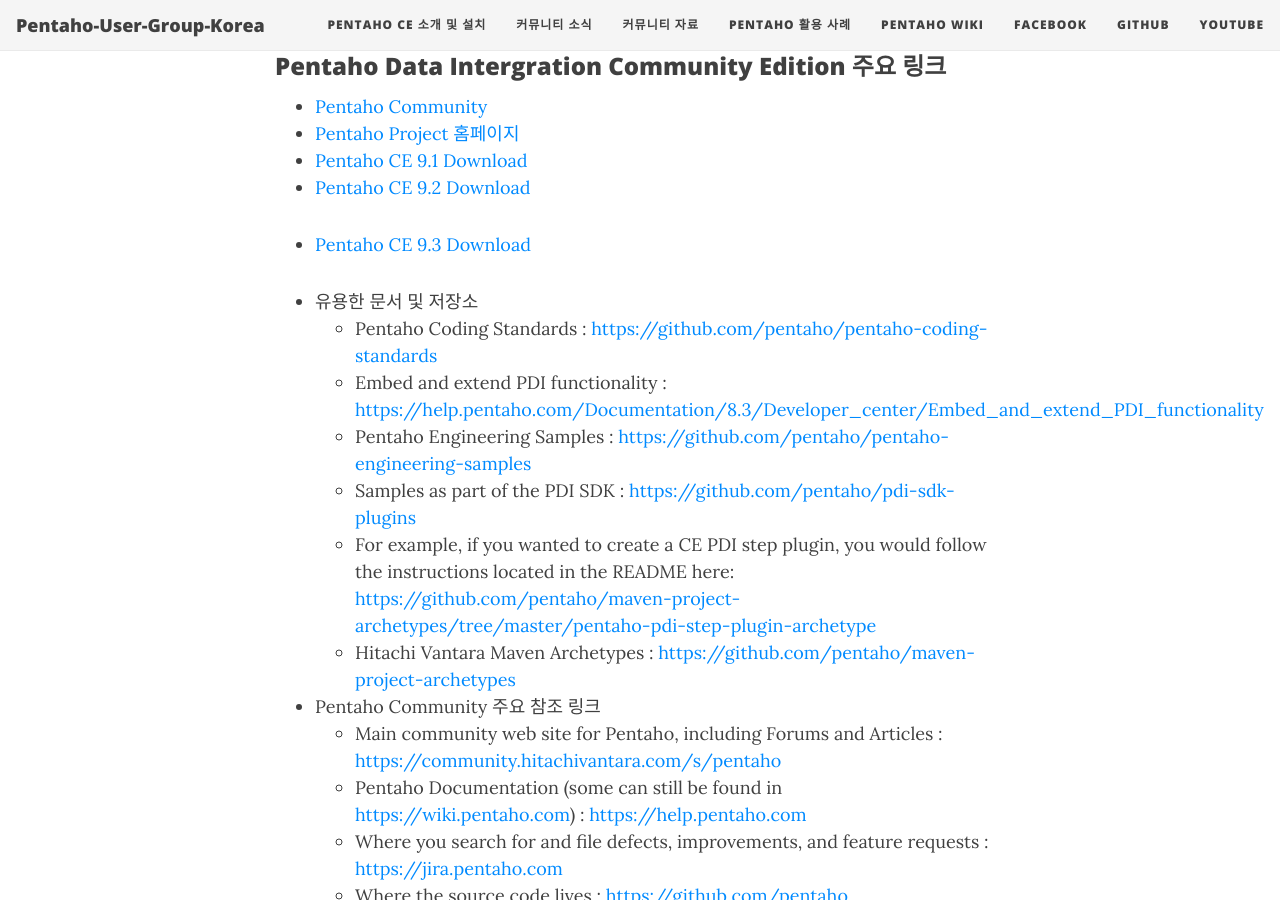
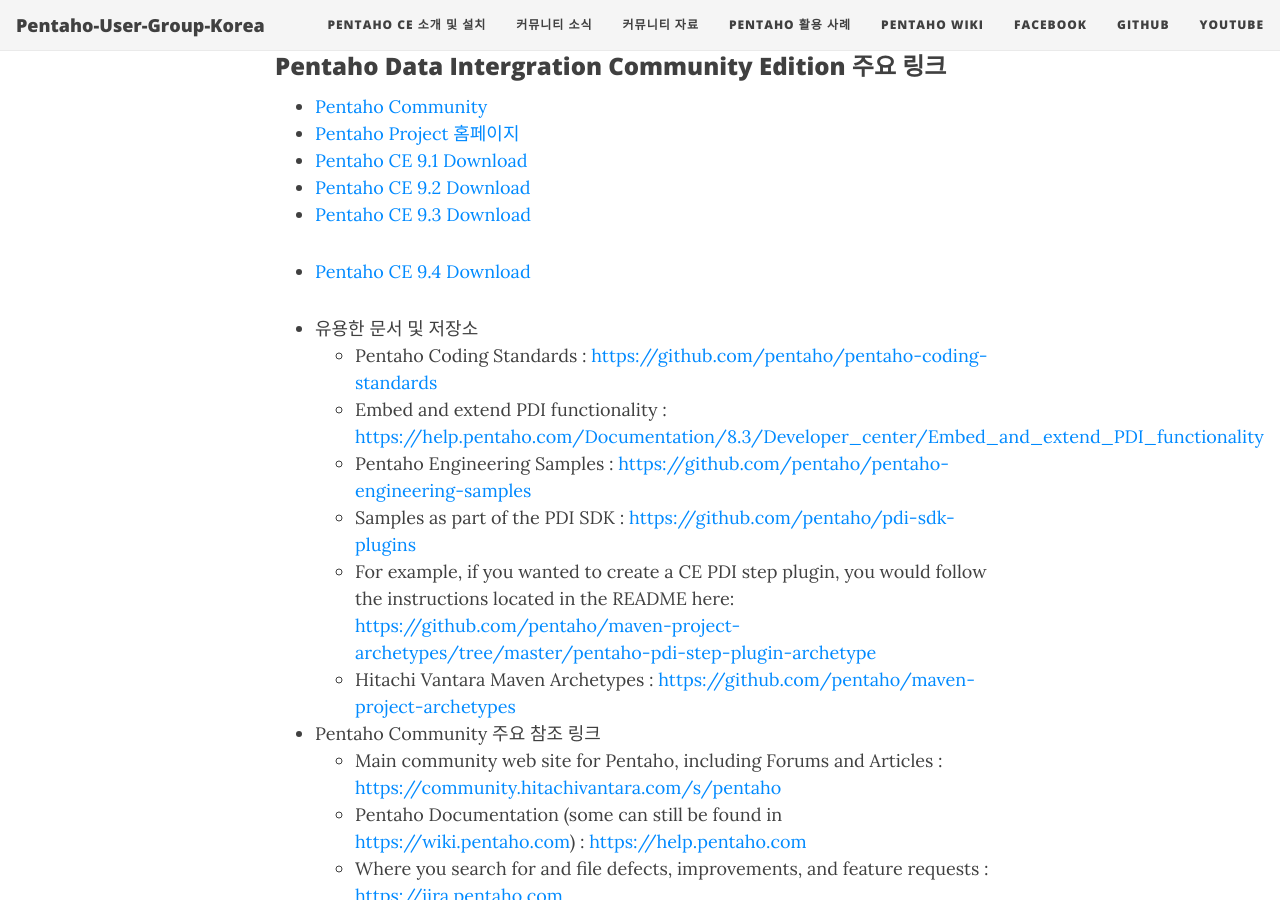
Before and after one commit to Pentaho-User-Group-Korea/Pentaho-User-Group-Korea.github.io, a Jekyll site: the page built from reference.md, in a window 1280 px wide and 900 px high, scrolled down 553 px. Built offline with Jekyll 4.4.1, drawn with Linux system fonts in a browser that asks for light colours; nearby versions of some CDN libraries.

Commit message:
Update reference.md

```diff
--- a/reference.md
+++ b/reference.md
@@ -23,6 +23,7 @@ title: 커뮤니티 자료
 * [Pentaho CE 9.1 Download](https://sourceforge.net/projects/pentaho/files/Pentaho%209.1/)
 * [Pentaho CE 9.2 Download](https://sourceforge.net/projects/pentaho/files/Pentaho-9.2/)
 * [Pentaho CE 9.3 Download](https://sourceforge.net/projects/pentaho/files/Pentaho-9.3/)
+* [Pentaho CE 9.4 Download](https://www.hitachivantara.com/en-us/products/dataops-software/data-integration-analytics/pentaho-community-edition.html)
 <br/>
 
 * 유용한 문서 및 저장소
```
